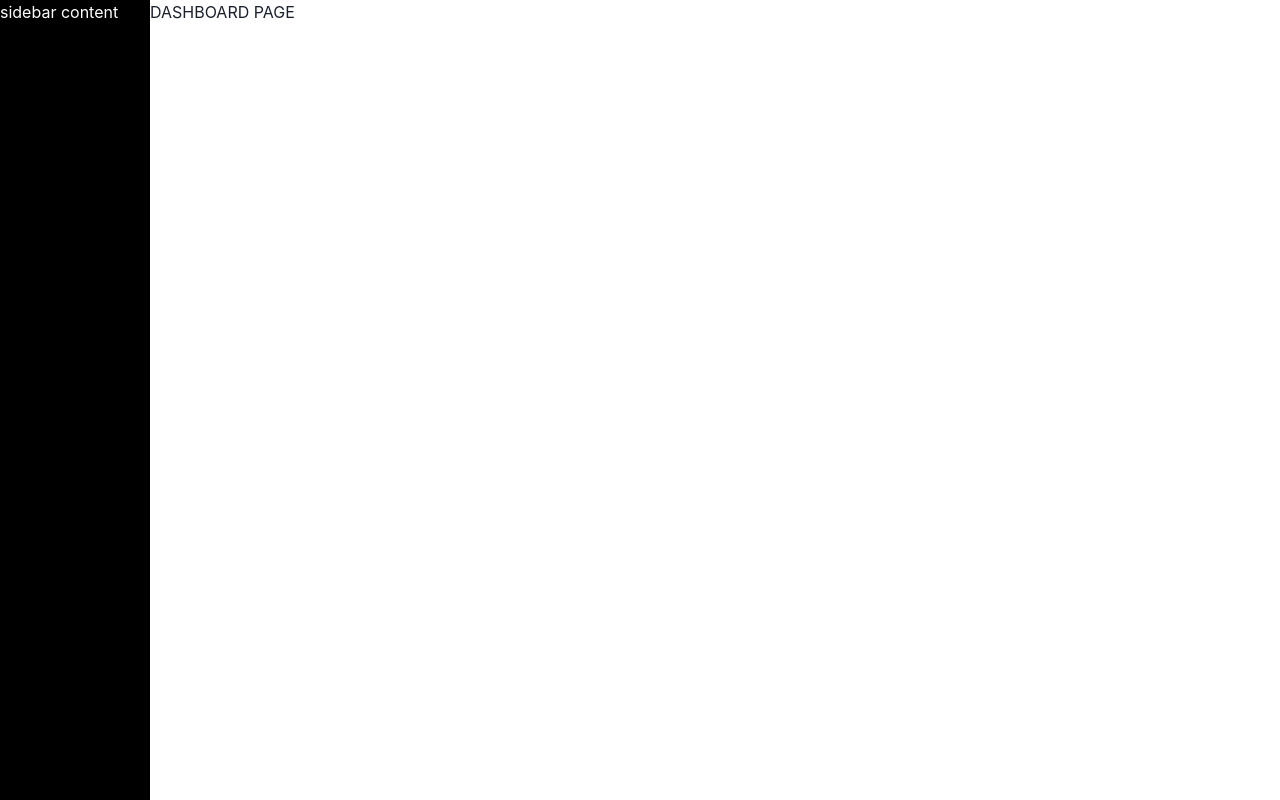
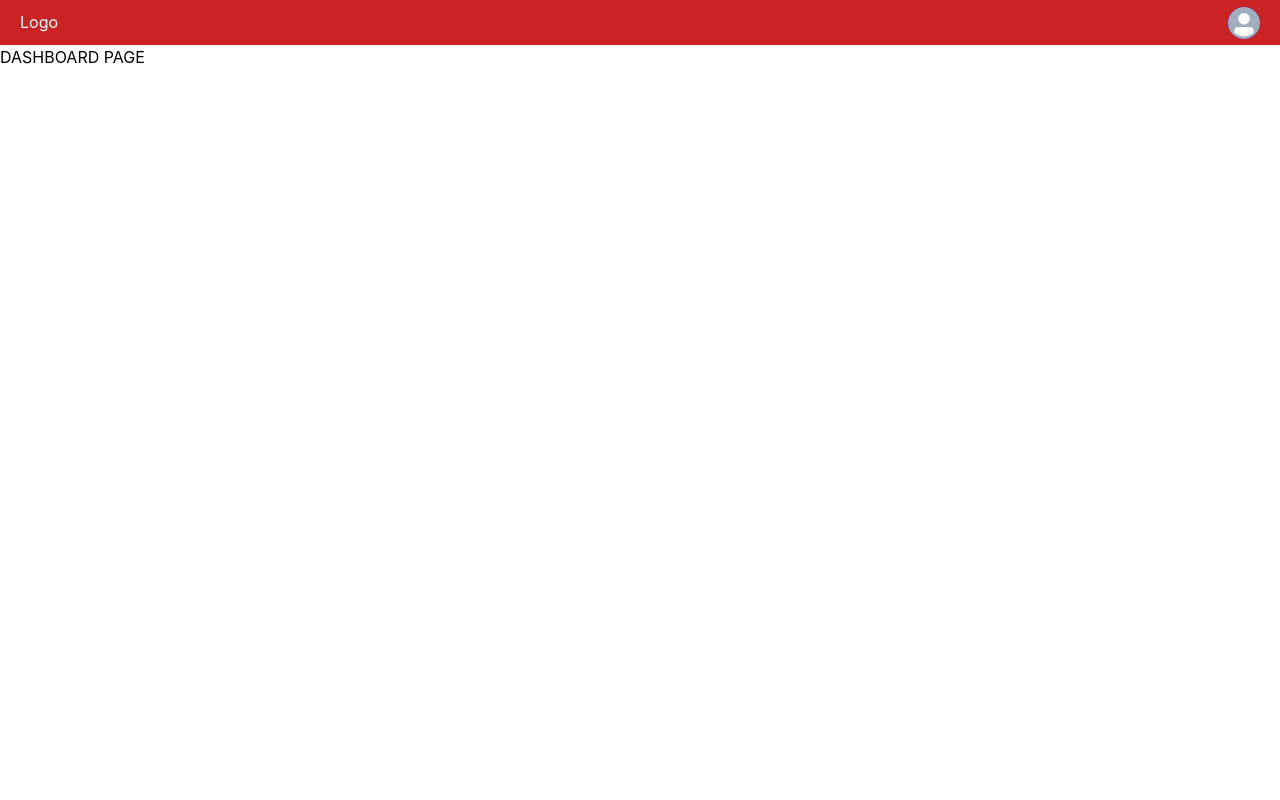
Before and after one commit to banzai-team/prediction, a React (Create React App) app in the folder dashboard/: page / in a window 1280 px wide. Built offline with nearby package versions, Linux system fonts and the light colour scheme.

Commit message:
Add header. Delete sidebar

```diff
--- a/dashboard/src/App.tsx
+++ b/dashboard/src/App.tsx
@@ -1,11 +1,12 @@
 import * as React from "react"
-import { ChakraProvider, theme } from "@chakra-ui/react"
+import { ChakraProvider } from "@chakra-ui/react"
 import { BrowserRouter } from "react-router-dom";
 
 import Router from "./views/Router";
+import overrides from "./theme/index";
 
 export const App = () => (
-  <ChakraProvider theme={theme}>
+  <ChakraProvider theme={overrides}>
       <BrowserRouter>
         <Router />
       </BrowserRouter>
--- /dev/null
+++ b/dashboard/src/components/MainLayout.tsx
@@ -0,0 +1,14 @@
+import React from 'react';
+import Navbar from "./Navbar";
+import {Box} from "@chakra-ui/react";
+
+const MainLayout: React.FC<{children?: any}> = ({ children }) => {
+    return (
+        <Box minH="100vh">
+            <Navbar/>
+            {children}
+        </Box>
+    );
+};
+
+export default MainLayout ;
--- /dev/null
+++ b/dashboard/src/components/Navbar.tsx
@@ -0,0 +1,54 @@
+import React from 'react';
+import {Flex, Box, Menu,
+    MenuButton,
+    MenuList,
+    MenuItem,
+    Button,
+    Avatar
+} from "@chakra-ui/react";
+import {useNavigate} from "react-router-dom";
+
+import {ROUTES} from "../views/Router";
+
+const Navbar: React.FC<{children?: any}> = ({ children }) => {
+    const navigate = useNavigate();
+
+    const Logout = () => navigate(ROUTES.LOGIN);
+    return (
+        <Flex
+            height="45px"
+            background="brand.900"
+            color="white"
+            minW="100%"
+            py="10px"
+            px="20px"
+            justifyContent="space-between"
+        >
+            <Box>Logo</Box>
+            <Flex alignItems={'center'}>
+                <Menu>
+                    <MenuButton
+                        as={Button}
+                        rounded={'full'}
+                        variant={'link'}
+                        cursor={'pointer'}
+                        minW={0}>
+                        <Avatar
+                            size={'sm'}
+                        />
+                    </MenuButton>
+                    <MenuList>
+                        <MenuItem
+                            color="black"
+                            onClick={Logout}
+                        >
+                            Logout
+                        </MenuItem>
+                    </MenuList>
+                </Menu>
+            </Flex>
+        </Flex>
+    );
+};
+
+export default Navbar ;
--- a/dashboard/src/components/Sidebar.tsx
+++ /dev/null
@@ -1,12 +0,0 @@
-import React from 'react';
-import { Box } from "@chakra-ui/react";
-
-const Sidebar: React.FC<{children?: any}> = ({ children }) => {
-    return (
-        <Box minH="100%" background="black" color="white" minW="150px">
-            sidebar content
-        </Box>
-    );
-};
-
-export default Sidebar ;
--- a/dashboard/src/components/SidebarLayout.tsx
+++ /dev/null
@@ -1,14 +0,0 @@
-import React from 'react';
-import Sidebar from "./Sidebar";
-import { Flex } from "@chakra-ui/react";
-
-const SidebarLayout: React.FC<{children?: any}> = ({ children }) => {
-    return (
-        <Flex minH="100vh">
-            <Sidebar/>
-            {children}
-        </Flex>
-    );
-};
-
-export default SidebarLayout ;
--- /dev/null
+++ b/dashboard/src/theme/index.ts
@@ -0,0 +1,33 @@
+import { extendTheme } from '@chakra-ui/react'
+
+// just for example
+const overrides = {
+    styles: {
+        global: {
+            // styles for the `body`
+            body: {
+                color: "#000000"
+            },
+            // styles for the `a`
+            a: {
+                _hover: {
+                    opacity: 0.5
+                },
+            },
+        },
+    },
+    colors: {
+        brand: {
+            900: "#cb2323",
+        },
+    },
+    components: {
+        Button: {
+            baseStyle: {
+                background: "blue"
+            },
+        }
+    }
+}
+
+export default extendTheme(overrides)
--- a/dashboard/src/views/Router.tsx
+++ b/dashboard/src/views/Router.tsx
@@ -2,7 +2,7 @@ import * as React from "react"
 import { Route, Routes, useLocation } from "react-router-dom";
 
 import SimpleLayout from "../components/SimpleLayout";
-import SidebarLayout from "../components/SidebarLayout";
+import MainLayout from "../components/MainLayout";
 
 export enum ROUTES {
     LOGIN = "/login",
@@ -25,11 +25,11 @@ const Router = () => {
 
     // Only for authorized user
     return (
-        <SidebarLayout>
+        <MainLayout>
             <Routes>
                 <Route path={ROUTES.DASHBOARD} element={<div>DASHBOARD PAGE</div>}/>
             </Routes>
-        </SidebarLayout>
+        </MainLayout>
     );
 }
 
```
